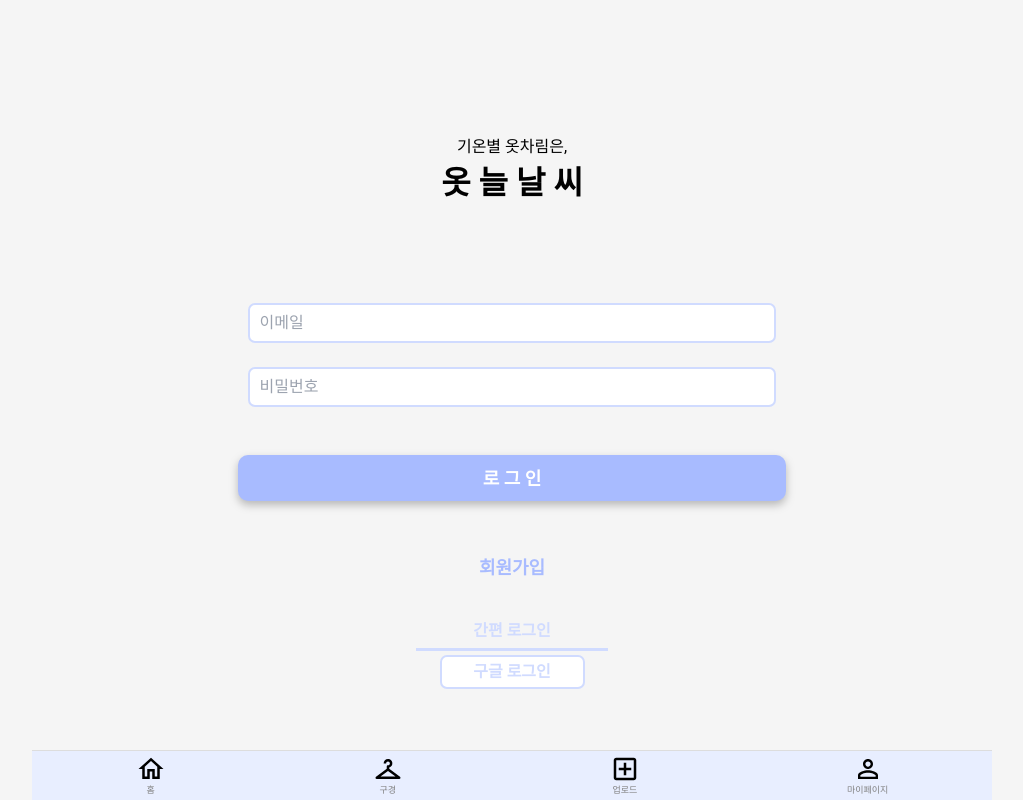
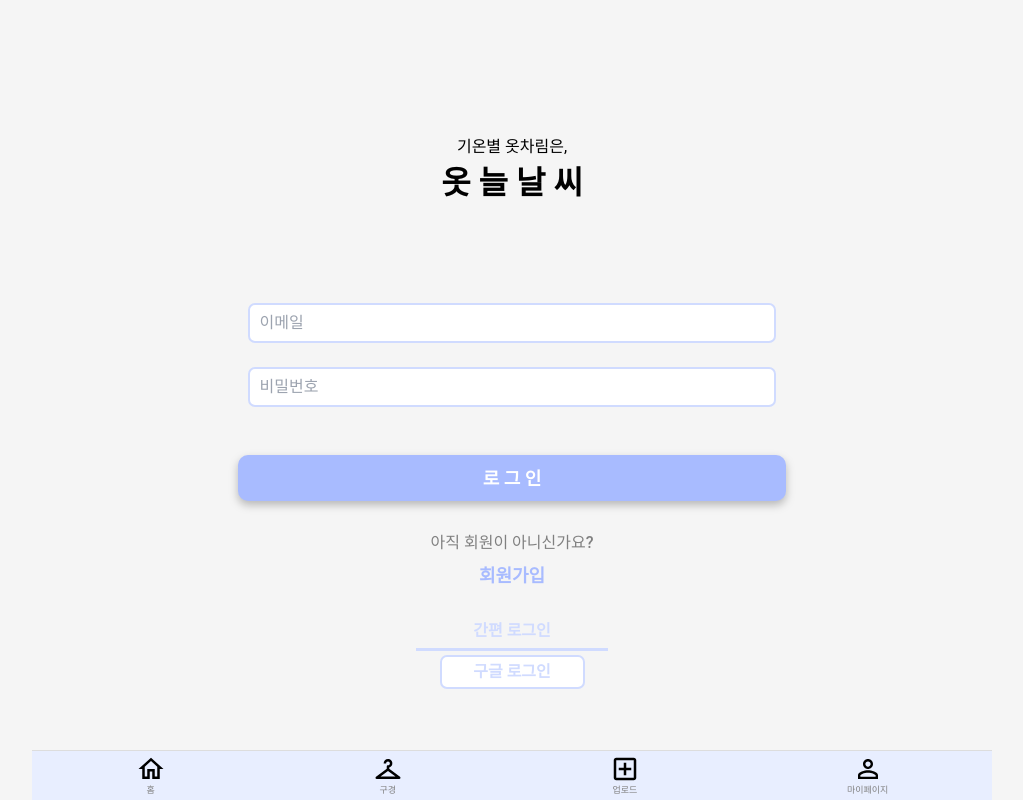
Before and after one commit to kdt-8-4/weatherfit-frontend, a Next.js app: page /login in a window 1280 px wide. Shown: the whole page, without its empty margins (128-1151 px from the left). Built offline with nearby package versions, Linux system fonts and the light colour scheme.

Commit message:
css 수정

```diff
--- a/src/component/LoginForm.tsx
+++ b/src/component/LoginForm.tsx
@@ -90,7 +90,7 @@ export default function LoginForm() {
       <br />
       <div className="login_linkbox" style={{display: "flex", justifyContent: "space-evenly", height: "70px", flexDirection: "column",
     alignItems: "center"}}>
-        <p style={{color: "gray", fontWeight: "500"}}></p>
+        <p style={{color: "gray", fontWeight: "500"}}>아직 회원이 아니신가요?</p>
         <a className="link_signup" href="/register" style={{fontSize: "18px"}}>회원가입</a>
       </div>
       <br />
```
